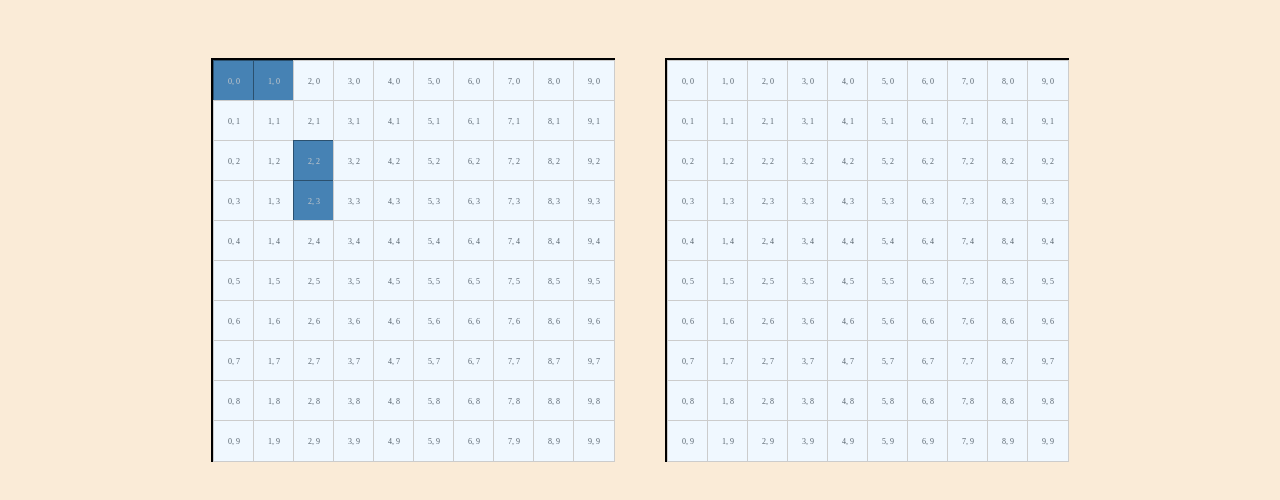
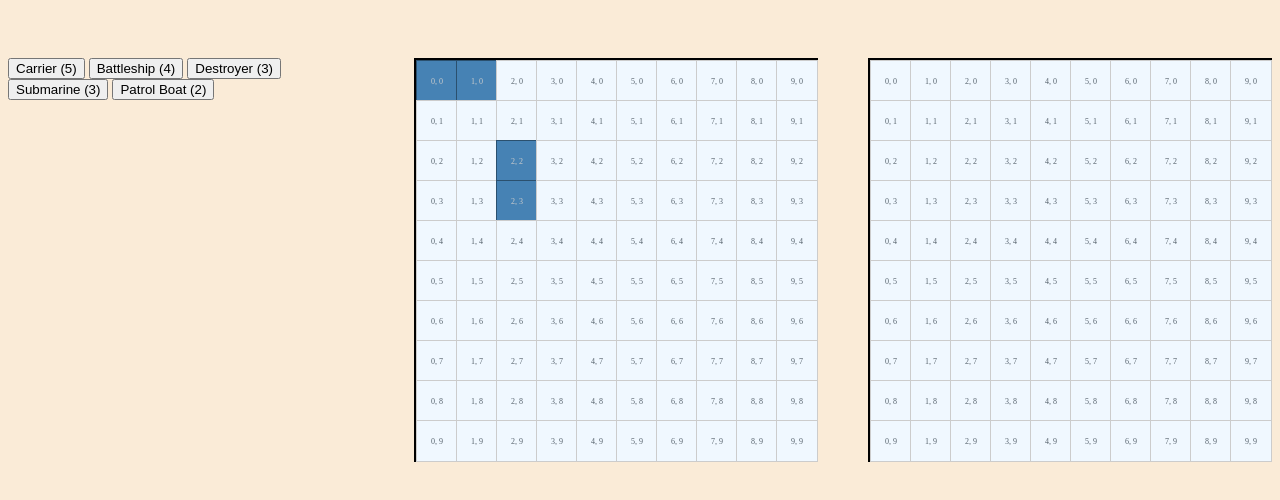
Before and after one commit to umersaif11/battleship, a website built with webpack: page src/template.html in a window 1280 px wide. Built offline with nearby package versions, Linux system fonts and the light colour scheme; a web font is replaced by a local one.

Commit message:
Html ship harbour and fleet list: Make a container called ship harbour and within it make buttons of fleet of different length's ships

```diff
--- a/src/template.html
+++ b/src/template.html
@@ -7,6 +7,15 @@
     <title>Battleship</title>
   </head>
   <body>
+    <div id="ship-harbor">
+      <div id="fleet">
+        <button class="btn-carrier">Carrier (5)</button>
+        <button class="btn-battleship">Battleship (4)</button>
+        <button class="btn-destroyer">Destroyer (3)</button>
+        <button class="btn-submarine">Submarine (3)</button>
+        <button class="btn-boat">Patrol Boat (2)</button>
+      </div>
+    </div>
     <div id="human-board"></div>
     <div id="computer-board"></div>
 
```
